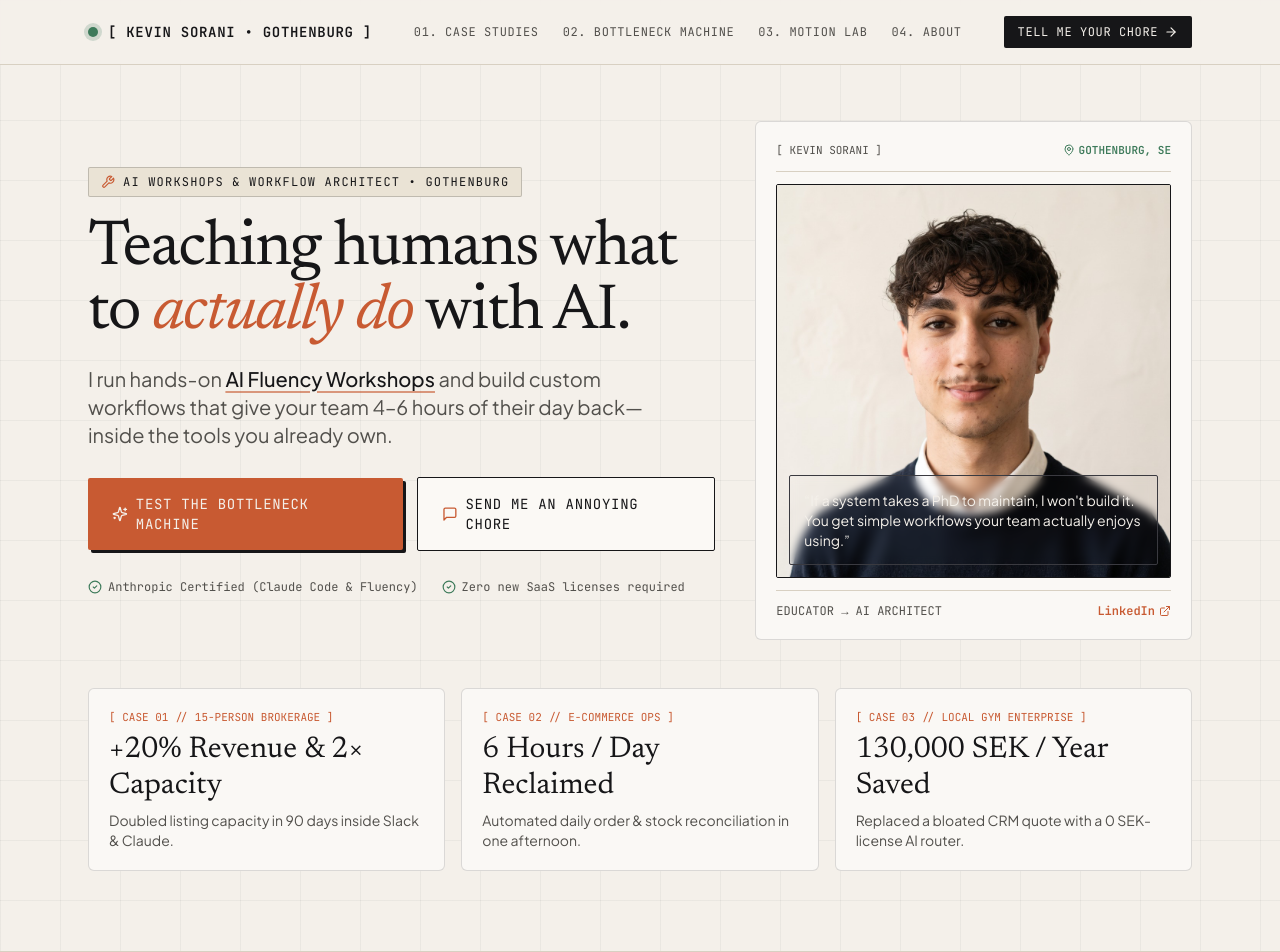
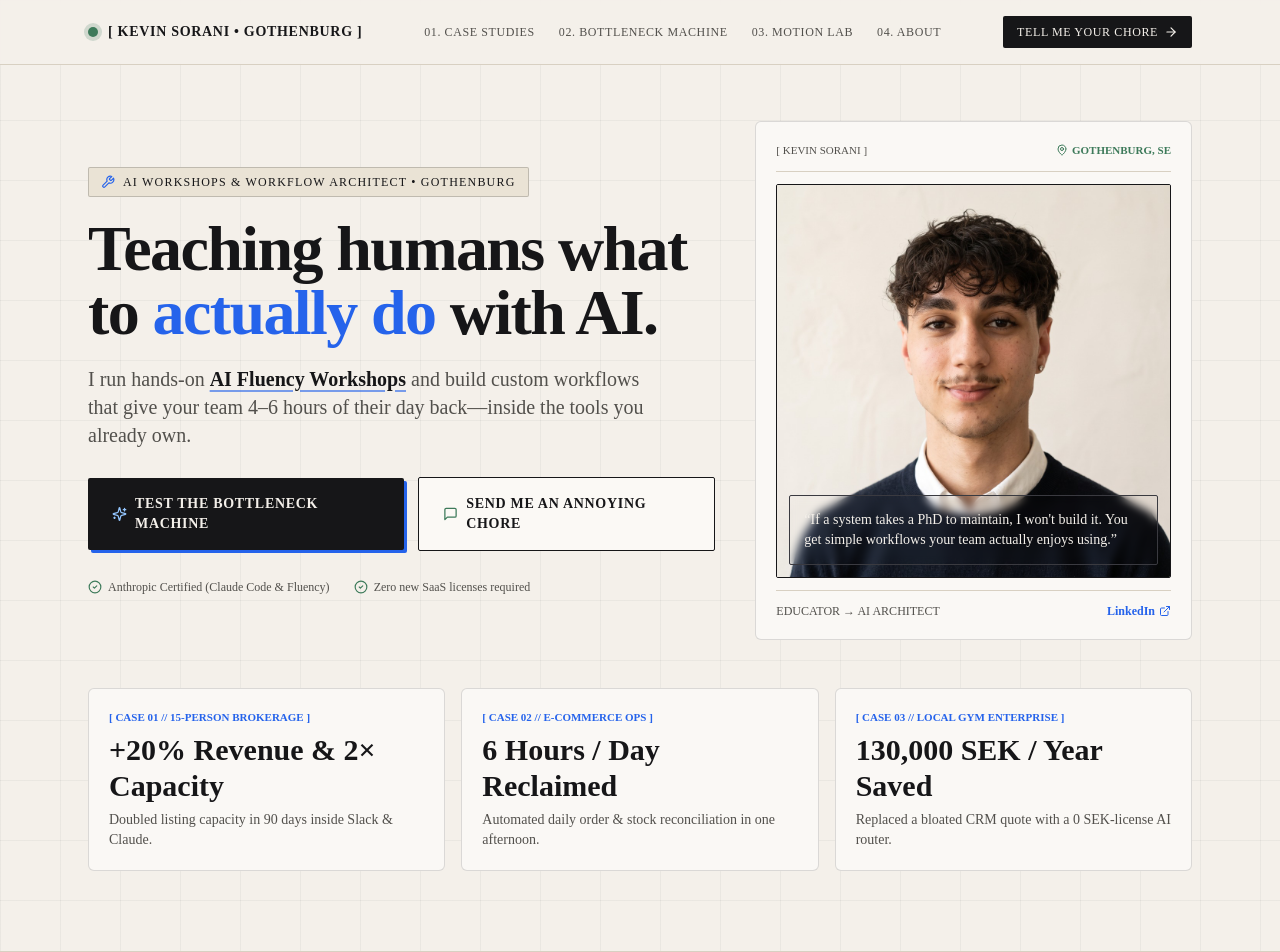
Before and after one commit to Keso1219/portfolio, a Next.js app: page / in a window 1280 px wide. Shown: the top 952 px of the page. Built offline with nearby package versions, Linux system fonts and the light colour scheme.

Commit message:
style(typography): v1.2 switch all text to Times New Roman, remove orange and cursive accents

```diff
--- a/src/app/globals.css
+++ b/src/app/globals.css
@@ -3,9 +3,6 @@
 @tailwind utilities;
 
 :root {
-  --font-newsreader: "Newsreader", Georgia, serif;
-  --font-jakarta: "Plus Jakarta Sans", -apple-system, BlinkMacSystemFont, sans-serif;
-  --font-jetbrains: "JetBrains Mono", monospace;
   --bg-paper: #F4F0EA;
   --bg-card: #FAF8F5;
   --bg-charcoal: #161618;
@@ -17,11 +14,13 @@ html {
   scroll-behavior: smooth;
   background-color: #F4F0EA;
   color: #161618;
+  font-family: "Times New Roman", Times, serif;
 }
 
 body {
   background-color: #F4F0EA;
   color: #161618;
+  font-family: "Times New Roman", Times, serif;
   overflow-x: hidden;
 }
 
--- a/src/app/layout.tsx
+++ b/src/app/layout.tsx
@@ -20,19 +20,7 @@ export default function RootLayout({
 }>) {
   return (
     <html lang="en">
-      <head>
-        <link rel="preconnect" href="https://fonts.googleapis.com" />
-        <link
-          rel="preconnect"
-          href="https://fonts.gstatic.com"
-          crossOrigin="anonymous"
-        />
-        <link
-          href="https://fonts.googleapis.com/css2?family=JetBrains+Mono:wght@400;500;600&family=Newsreader:ital,opsz,wght@0,6..72,400;0,6..72,500;0,6..72,600;1,6..72,400&family=Plus+Jakarta+Sans:wght@400;500;600;700&display=swap"
-          rel="stylesheet"
-        />
-      </head>
-      <body className="font-sans antialiased bg-paper text-ink bg-workshop-grid min-h-screen">
+      <body className="font-serif antialiased bg-paper text-ink bg-workshop-grid min-h-screen">
         {children}
       </body>
     </html>
--- a/src/app/page.tsx
+++ b/src/app/page.tsx
@@ -47,35 +47,35 @@ export default function HomePage() {
   )}&body=${encodeURIComponent(defaultMessage)}`;
 
   return (
-    <div className="min-h-screen flex flex-col selection:bg-[#C85A32] selection:text-[#F4F0EA]">
+    <div className="min-h-screen flex flex-col selection:bg-[#161618] selection:text-[#F4F0EA]">
       {/* Sticky Top Architectural Bar */}
       <header className="sticky top-0 z-40 bg-[#F4F0EA]/90 backdrop-blur-md border-b border-[#D8D0C2]">
         <div className="max-w-6xl mx-auto px-4 sm:px-6 h-16 flex items-center justify-between gap-4">
           <a href="#" className="flex items-center gap-2.5 group">
             <span className="w-2.5 h-2.5 rounded-full bg-[#3D7A5A] ring-4 ring-[#3D7A5A]/20" />
-            <span className="font-mono text-xs sm:text-sm font-semibold tracking-wider text-[#161618]">
+            <span className="text-xs sm:text-sm font-semibold tracking-wider text-[#161618]">
               [ KEVIN SORANI • GOTHENBURG ]
             </span>
           </a>
 
-          <nav className="hidden md:flex items-center gap-6 font-mono text-xs uppercase tracking-wider text-[#52504C]">
-            <a href="#workbench" className="hover:text-[#C85A32] transition-colors">
+          <nav className="hidden md:flex items-center gap-6 text-xs uppercase tracking-wider text-[#52504C]">
+            <a href="#workbench" className="hover:text-[#2563EB] transition-colors">
               01. Case Studies
             </a>
-            <a href="#bottleneck-machine" className="hover:text-[#C85A32] transition-colors">
+            <a href="#bottleneck-machine" className="hover:text-[#2563EB] transition-colors">
               02. Bottleneck Machine
             </a>
-            <a href="#motion-lab" className="hover:text-[#C85A32] transition-colors">
+            <a href="#motion-lab" className="hover:text-[#2563EB] transition-colors">
               03. Motion Lab
             </a>
-            <a href="#origin" className="hover:text-[#C85A32] transition-colors">
+            <a href="#origin" className="hover:text-[#2563EB] transition-colors">
               04. About
             </a>
           </nav>
 
           <a
             href="#contact-bench"
-            className="inline-flex items-center gap-1.5 bg-[#161618] hover:bg-[#C85A32] text-[#F4F0EA] font-mono text-xs uppercase tracking-wider px-3.5 py-2 rounded-sm transition-colors"
+            className="inline-flex items-center gap-1.5 bg-[#161618] hover:bg-[#2563EB] text-[#F4F0EA] text-xs uppercase tracking-wider px-3.5 py-2 rounded-sm transition-colors"
           >
             <span>Tell me your chore</span>
             <ArrowRight className="w-3.5 h-3.5" />
@@ -90,14 +90,14 @@ export default function HomePage() {
             <div className="grid grid-cols-1 lg:grid-cols-12 gap-10 items-center">
               {/* Left 7 Cols: Editorial Hook & Crisp Subheadline */}
               <div className="lg:col-span-7">
-                <div className="inline-flex flex-wrap items-center gap-2 font-mono text-xs uppercase tracking-widest text-[#161618] bg-[#EAE3D5] border border-[#161618]/20 px-3 py-1.5 rounded-sm mb-5">
-                  <Wrench className="w-3.5 h-3.5 text-[#C85A32]" />
+                <div className="inline-flex flex-wrap items-center gap-2 text-xs uppercase tracking-widest text-[#161618] bg-[#EAE3D5] border border-[#161618]/20 px-3 py-1.5 rounded-sm mb-5">
+                  <Wrench className="w-3.5 h-3.5 text-[#2563EB]" />
                   <span>AI WORKSHOPS & WORKFLOW ARCHITECT • GOTHENBURG</span>
                 </div>
 
-                <h1 className="font-serif text-4xl sm:text-6xl lg:text-[64px] text-[#161618] tracking-tight leading-[1.03] mb-5">
+                <h1 className="text-4xl sm:text-6xl lg:text-[64px] text-[#161618] tracking-tight leading-[1.03] mb-5 font-bold">
                   Teaching humans what to{" "}
-                  <span className="italic font-normal text-[#C85A32]">
+                  <span className="text-[#2563EB]">
                     actually do
                   </span>{" "}
                   with AI.
@@ -105,7 +105,7 @@ export default function HomePage() {
 
                 <p className="text-base sm:text-xl text-[#52504C] leading-relaxed mb-7 max-w-xl">
                   I run hands-on{" "}
-                  <span className="text-[#161618] font-medium underline decoration-[#C85A32]/60 decoration-2 underline-offset-4">
+                  <span className="text-[#161618] font-semibold underline decoration-[#2563EB]/60 decoration-2 underline-offset-4">
                     AI Fluency Workshops
                   </span>{" "}
                   and build custom workflows that give your team 4–6 hours of their day back—inside the tools you already own.
@@ -115,22 +115,22 @@ export default function HomePage() {
                 <div className="flex flex-col sm:flex-row items-stretch sm:items-center gap-3.5 mb-7">
                   <a
                     href="#bottleneck-machine"
-                    className="inline-flex items-center justify-center gap-2 bg-[#C85A32] hover:bg-[#b04b25] text-[#F4F0EA] font-mono text-xs sm:text-sm uppercase tracking-wider px-6 py-4 rounded-sm shadow-[3px_3px_0px_#161618] hover:translate-y-[-1px] transition-all"
+                    className="inline-flex items-center justify-center gap-2 bg-[#161618] hover:bg-[#2563EB] text-[#F4F0EA] text-xs sm:text-sm uppercase tracking-wider px-6 py-4 rounded-sm shadow-[3px_3px_0px_#2563EB] hover:translate-y-[-1px] transition-all font-semibold"
                   >
-                    <Sparkles className="w-4 h-4" />
+                    <Sparkles className="w-4 h-4 text-[#93C5FD]" />
                     <span>Test the Bottleneck Machine</span>
                   </a>
                   <a
                     href="#contact-bench"
-                    className="inline-flex items-center justify-center gap-2 bg-[#FBF9F5] hover:bg-[#EAE3D5] text-[#161618] border border-[#161618] font-mono text-xs sm:text-sm uppercase tracking-wider px-6 py-4 rounded-sm transition-colors"
+                    className="inline-flex items-center justify-center gap-2 bg-[#FBF9F5] hover:bg-[#EAE3D5] text-[#161618] border border-[#161618] text-xs sm:text-sm uppercase tracking-wider px-6 py-4 rounded-sm transition-colors font-semibold"
                   >
-                    <MessageSquare className="w-4 h-4 text-[#C85A32]" />
+                    <MessageSquare className="w-4 h-4 text-[#3D7A5A]" />
                     <span>Send me an annoying chore</span>
                   </a>
                 </div>
 
                 {/* Quick Human Trust Line */}
-                <div className="flex flex-wrap items-center gap-x-6 gap-y-2 text-xs font-mono text-[#52504C]">
+                <div className="flex flex-wrap items-center gap-x-6 gap-y-2 text-xs text-[#52504C]">
                   <span className="inline-flex items-center gap-1.5">
                     <CheckCircle2 className="w-3.5 h-3.5 text-[#3D7A5A]" />
                     Anthropic Certified (Claude Code & Fluency)
@@ -145,7 +145,7 @@ export default function HomePage() {
               {/* Right 5 Cols: Warm Studio Portrait Card */}
               <div className="lg:col-span-5">
                 <div className="paper-card rounded-md p-4 sm:p-5 relative">
-                  <div className="flex items-center justify-between pb-3 mb-3 border-b border-[#D8D0C2] font-mono text-[11px] text-[#52504C]">
+                  <div className="flex items-center justify-between pb-3 mb-3 border-b border-[#D8D0C2] text-[11px] text-[#52504C]">
                     <span>[ KEVIN SORANI ]</span>
                     <span className="inline-flex items-center gap-1 text-[#3D7A5A] font-semibold">
                       <MapPin className="w-3 h-3" /> GOTHENBURG, SE
@@ -165,13 +165,13 @@ export default function HomePage() {
                     </div>
                   </div>
 
-                  <div className="mt-3 pt-3 border-t border-[#D8D0C2] flex items-center justify-between text-xs font-mono">
+                  <div className="mt-3 pt-3 border-t border-[#D8D0C2] flex items-center justify-between text-xs">
                     <span className="text-[#52504C]">EDUCATOR &rarr; AI ARCHITECT</span>
                     <a
                       href="https://www.linkedin.com/in/kevin-sorani-b70248312/"
                       target="_blank"
                       rel="noopener noreferrer"
-                      className="inline-flex items-center gap-1 text-[#C85A32] hover:underline font-semibold"
+                      className="inline-flex items-center gap-1 text-[#2563EB] hover:underline font-semibold"
                     >
                       LinkedIn <ExternalLink className="w-3 h-3" />
                     </a>
@@ -180,7 +180,7 @@ export default function HomePage() {
               </div>
             </div>
 
-            {/* 3-PILLAR VERIFIED PROOF STRIP (CLEAN & SCANNABLE) */}
+            {/* 3-PILLAR VERIFIED PROOF STRIP */}
             <div className="mt-12 grid grid-cols-1 md:grid-cols-3 gap-4">
               {[
                 {
@@ -205,10 +205,10 @@ export default function HomePage() {
                   className="paper-card rounded-md p-5 flex flex-col justify-between group"
                 >
                   <div>
-                    <span className="font-mono text-[11px] text-[#C85A32] block mb-1.5">
+                    <span className="text-[11px] text-[#2563EB] font-semibold block mb-1.5">
                       {item.badge}
                     </span>
-                    <div className="font-serif text-2xl sm:text-3xl text-[#161618] mb-1.5 group-hover:text-[#C85A32] transition-colors">
+                    <div className="text-2xl sm:text-3xl font-bold text-[#161618] mb-1.5 group-hover:text-[#2563EB] transition-colors">
                       {item.metric}
                     </div>
                   </div>
@@ -230,20 +230,20 @@ export default function HomePage() {
         {/* SECTION 03: VISUAL ARCHITECTURE & MOTION LAB */}
         <MotionPlayhouse />
 
-        {/* SECTION 04: ORIGIN & VERIFIED CREDENTIALS (CONCISE) */}
+        {/* SECTION 04: ORIGIN & VERIFIED CREDENTIALS */}
         <section id="origin" className="py-16 sm:py-20 border-b border-[#D8D0C2]">
           <div className="max-w-6xl mx-auto px-4 sm:px-6">
             <div className="grid grid-cols-1 lg:grid-cols-12 gap-10 items-start">
               {/* Left 7 Cols: Why an Educator Builds Better Systems */}
               <div className="lg:col-span-7">
-                <div className="inline-flex items-center gap-2 font-mono text-xs uppercase tracking-widest text-[#C85A32] bg-[#C85A32]/10 border border-[#C85A32]/30 px-3 py-1 rounded-sm mb-3">
+                <div className="inline-flex items-center gap-2 text-xs uppercase tracking-widest text-[#2563EB] bg-[#2563EB]/10 border border-[#2563EB]/30 px-3 py-1 rounded-sm mb-3 font-semibold">
                   <Terminal className="w-3.5 h-3.5" />
                   <span>[ SECTION 04 // WHY AN EDUCATOR ]</span>
                 </div>
 
-                <h2 className="font-serif text-3xl sm:text-5xl text-[#161618] tracking-tight leading-[1.08] mb-5">
+                <h2 className="text-3xl sm:text-5xl font-bold text-[#161618] tracking-tight leading-[1.08] mb-5">
                   Software engineers love complexity.{" "}
-                  <span className="italic font-normal text-[#C85A32]">
+                  <span className="text-[#3D7A5A]">
                     Teachers love clarity.
                   </span>
                 </h2>
@@ -259,10 +259,10 @@ export default function HomePage() {
                 {/* Two Core Ways We Work Together */}
                 <div className="grid grid-cols-1 sm:grid-cols-2 gap-4">
                   <div className="paper-card rounded-md p-5">
-                    <div className="font-mono text-xs text-[#C85A32] mb-1">
+                    <div className="text-xs text-[#2563EB] font-semibold mb-1">
                       [ TRACK A // HANDS-ON TRAINING ]
                     </div>
-                    <h3 className="font-serif text-xl text-[#161618] mb-1.5">
+                    <h3 className="text-xl font-bold text-[#161618] mb-1.5">
                       Half-Day AI Fluency Workshop
                     </h3>
                     <p className="text-xs sm:text-sm text-[#52504C] leading-relaxed">
@@ -271,10 +271,10 @@ export default function HomePage() {
                   </div>
 
                   <div className="paper-card rounded-md p-5">
-                    <div className="font-mono text-xs text-[#3D7A5A] mb-1">
+                    <div className="text-xs text-[#3D7A5A] font-semibold mb-1">
                       [ TRACK B // DONE-FOR-YOU BUILD ]
                     </div>
-                    <h3 className="font-serif text-xl text-[#161618] mb-1.5">
+                    <h3 className="text-xl font-bold text-[#161618] mb-1.5">
                       Custom Workflow Sprint
                     </h3>
                     <p className="text-xs sm:text-sm text-[#52504C] leading-relaxed">
@@ -288,30 +288,30 @@ export default function HomePage() {
               <div className="lg:col-span-5 charcoal-slab rounded-md p-6">
                 <div className="flex items-center justify-between pb-4 mb-4 border-b border-[#2A2A2E]">
                   <div className="flex items-center gap-2">
-                    <Award className="w-4 h-4 text-[#D4A359]" />
-                    <span className="font-mono text-xs uppercase tracking-widest text-[#F4F0EA]">
+                    <Award className="w-4 h-4 text-[#93C5FD]" />
+                    <span className="text-xs uppercase tracking-widest text-[#F4F0EA]">
                       [ VERIFIED CREDENTIALS ]
                     </span>
                   </div>
-                  <span className="font-mono text-[10px] text-[#3D7A5A] bg-[#3D7A5A]/15 border border-[#3D7A5A]/40 px-2 py-0.5 rounded-sm">
+                  <span className="text-[10px] text-[#3D7A5A] bg-[#3D7A5A]/15 border border-[#3D7A5A]/40 px-2 py-0.5 rounded-sm">
                     LIVE VERIFICATION
                   </span>
                 </div>
 
                 <div className="space-y-3.5">
                   <div className="p-4 bg-[#1E1E22] border border-[#2A2A2E] rounded-sm">
-                    <div className="flex items-center justify-between font-mono text-[11px] text-[#D4A359] mb-1">
+                    <div className="flex items-center justify-between text-[11px] text-[#93C5FD] mb-1">
                       <span>ANTHROPIC • MAR 2026</span>
                       <span>ID: 9q8igvwetrn8</span>
                     </div>
-                    <h4 className="font-serif text-lg text-[#F4F0EA] mb-2">
+                    <h4 className="text-lg font-bold text-[#F4F0EA] mb-2">
                       Claude Code in Action
                     </h4>
                     <a
                       href="https://verify.skilljar.com/c/9q8igvwetrn8"
                       target="_blank"
                       rel="noopener noreferrer"
-                      className="inline-flex items-center gap-1.5 font-mono text-[11px] text-[#C85A32] hover:text-[#F4F0EA] transition-colors"
+                      className="inline-flex items-center gap-1.5 text-[11px] text-[#3D7A5A] hover:text-[#F4F0EA] transition-colors font-semibold"
                     >
                       <ShieldCheck className="w-3.5 h-3.5" />
                       Verify on Skilljar <ExternalLink className="w-3 h-3" />
@@ -319,18 +319,18 @@ export default function HomePage() {
                   </div>
 
                   <div className="p-4 bg-[#1E1E22] border border-[#2A2A2E] rounded-sm">
-                    <div className="flex items-center justify-between font-mono text-[11px] text-[#D4A359] mb-1">
+                    <div className="flex items-center justify-between text-[11px] text-[#93C5FD] mb-1">
                       <span>ANTHROPIC • MAR 2026</span>
                       <span>ID: c8wftw996muk</span>
                     </div>
-                    <h4 className="font-serif text-lg text-[#F4F0EA] mb-2">
+                    <h4 className="text-lg font-bold text-[#F4F0EA] mb-2">
                       AI Fluency: Framework & Foundations
                     </h4>
                     <a
                       href="https://verify.skilljar.com/c/c8wftw996muk"
                       target="_blank"
                       rel="noopener noreferrer"
-                      className="inline-flex items-center gap-1.5 font-mono text-[11px] text-[#C85A32] hover:text-[#F4F0EA] transition-colors"
+                      className="inline-flex items-center gap-1.5 text-[11px] text-[#3D7A5A] hover:text-[#F4F0EA] transition-colors font-semibold"
                     >
                       <ShieldCheck className="w-3.5 h-3.5" />
                       Verify on Skilljar <ExternalLink className="w-3 h-3" />
@@ -346,12 +346,12 @@ export default function HomePage() {
         <section id="contact-bench" className="py-16 sm:py-20">
           <div className="max-w-4xl mx-auto px-4 sm:px-6">
             <div className="paper-card rounded-md p-6 sm:p-10 border-2 border-[#161618]">
-              <div className="inline-flex items-center gap-2 font-mono text-xs uppercase tracking-widest text-[#3D7A5A] bg-[#3D7A5A]/10 border border-[#3D7A5A]/30 px-3 py-1 rounded-sm mb-3">
+              <div className="inline-flex items-center gap-2 text-xs uppercase tracking-widest text-[#3D7A5A] bg-[#3D7A5A]/10 border border-[#3D7A5A]/30 px-3 py-1 rounded-sm mb-3 font-semibold">
                 <MessageSquare className="w-3.5 h-3.5" />
                 <span>[ THE OPEN WORKBENCH // ZERO SALES PITCH ]</span>
               </div>
 
-              <h2 className="font-serif text-3xl sm:text-5xl text-[#161618] tracking-tight leading-[1.08] mb-3">
+              <h2 className="text-3xl sm:text-5xl font-bold text-[#161618] tracking-tight leading-[1.08] mb-3">
                 What is the most annoying computer chore on your desk?
               </h2>
               <p className="text-sm sm:text-base text-[#52504C] leading-relaxed mb-6">
@@ -364,14 +364,14 @@ export default function HomePage() {
                   rows={4}
                   value={defaultMessage}
                   onChange={(e) => setChoreDraft(e.target.value)}
-                  className="w-full p-4 rounded-sm bg-[#F4F0EA] border border-[#161618] font-mono text-xs sm:text-sm text-[#161618] focus:outline-none focus:ring-2 focus:ring-[#C85A32]"
+                  className="w-full p-4 rounded-sm bg-[#F4F0EA] border border-[#161618] text-xs sm:text-sm text-[#161618] focus:outline-none focus:ring-2 focus:ring-[#2563EB]"
                 />
               </div>
 
               <div className="grid grid-cols-1 sm:grid-cols-3 gap-3">
                 <a
                   href={mailtoHref}
-                  className="inline-flex items-center justify-center gap-2 bg-[#C85A32] hover:bg-[#b04b25] text-[#F4F0EA] font-mono text-xs uppercase tracking-wider py-3.5 px-4 rounded-sm transition-colors"
+                  className="inline-flex items-center justify-center gap-2 bg-[#2563EB] hover:bg-[#1D4ED8] text-[#F4F0EA] text-xs uppercase tracking-wider py-3.5 px-4 rounded-sm transition-colors font-semibold"
                 >
                   <Mail className="w-4 h-4" />
                   <span>Send via Email</span>
@@ -379,7 +379,7 @@ export default function HomePage() {
 
                 <button
                   onClick={handleCopyMessage}
-                  className="inline-flex items-center justify-center gap-2 bg-[#161618] hover:bg-[#2A2A2E] text-[#F4F0EA] font-mono text-xs uppercase tracking-wider py-3.5 px-4 rounded-sm transition-colors"
+                  className="inline-flex items-center justify-center gap-2 bg-[#161618] hover:bg-[#2A2A2E] text-[#F4F0EA] text-xs uppercase tracking-wider py-3.5 px-4 rounded-sm transition-colors font-semibold"
                 >
                   {copiedNote ? (
                     <>
@@ -398,10 +398,10 @@ export default function HomePage() {
                   href="https://www.linkedin.com/in/kevin-sorani-b70248312/"
                   target="_blank"
                   rel="noopener noreferrer"
-                  className="inline-flex items-center justify-center gap-2 bg-[#FBF9F5] hover:bg-[#EAE3D5] text-[#161618] border border-[#161618] font-mono text-xs uppercase tracking-wider py-3.5 px-4 rounded-sm transition-colors"
+                  className="inline-flex items-center justify-center gap-2 bg-[#FBF9F5] hover:bg-[#EAE3D5] text-[#161618] border border-[#161618] text-xs uppercase tracking-wider py-3.5 px-4 rounded-sm transition-colors font-semibold"
                 >
                   <span>Open LinkedIn DM</span>
-                  <ExternalLink className="w-4 h-4 text-[#C85A32]" />
+                  <ExternalLink className="w-4 h-4 text-[#2563EB]" />
                 </a>
               </div>
             </div>
@@ -411,11 +411,11 @@ export default function HomePage() {
 
       {/* STANDARD NORDIC CHARCOAL EDITORIAL FOOTER */}
       <footer className="bg-[#161618] text-[#F4F0EA] border-t border-[#2A2A2E] py-10">
-        <div className="max-w-6xl mx-auto px-4 sm:px-6 flex flex-col sm:flex-row items-center justify-between gap-4 font-mono text-xs text-[#A09C94]">
+        <div className="max-w-6xl mx-auto px-4 sm:px-6 flex flex-col sm:flex-row items-center justify-between gap-4 text-xs text-[#A09C94]">
           <div>
             KEVIN SORANI &bull; AI WORKSHOPS &amp; AUTOMATION SPECIALIST
           </div>
-          <div className="text-[#D4A359]">
+          <div className="text-[#93C5FD]">
             GOTHENBURG, SWEDEN &bull; 2026
           </div>
         </div>
--- a/src/components/InteractiveWorkbench.tsx
+++ b/src/components/InteractiveWorkbench.tsx
@@ -197,9 +197,9 @@ export default function InteractiveWorkbench() {
             <Layers className="w-3.5 h-3.5 text-flow-deep" />
             <span>[ SECTION 01 • VERIFIED CASE STUDIES ]</span>
           </div>
-          <h2 className="font-serif text-3xl sm:text-5xl text-ink tracking-tight leading-[1.08]">
+          <h2 className="text-3xl sm:text-5xl font-bold text-ink tracking-tight leading-[1.08]">
             Real systems shipped for{" "}
-            <span className="italic font-normal text-flow-deep">Swedish teams.</span>
+            <span className="text-flow-deep">Swedish teams.</span>
           </h2>
         </div>
         <p className="text-ink-muted text-sm sm:text-base max-w-sm leading-relaxed">
--- a/tailwind.config.ts
+++ b/tailwind.config.ts
@@ -41,9 +41,9 @@ const config: Config = {
         },
       },
       fontFamily: {
-        serif: ["var(--font-newsreader)", "Georgia", "serif"],
-        sans: ["var(--font-jakarta)", "-apple-system", "BlinkMacSystemFont", "sans-serif"],
-        mono: ["var(--font-jetbrains)", "monospace"],
+        serif: ['"Times New Roman"', "Times", "serif"],
+        sans: ['"Times New Roman"', "Times", "serif"],
+        mono: ['"Times New Roman"', "Times", "serif"],
       },
     },
   },
```
Also changed, not shown: src/components/BottleneckMachine.tsx (+6 -6 lines), src/components/MotionPlayhouse.tsx (+35 -35 lines).
